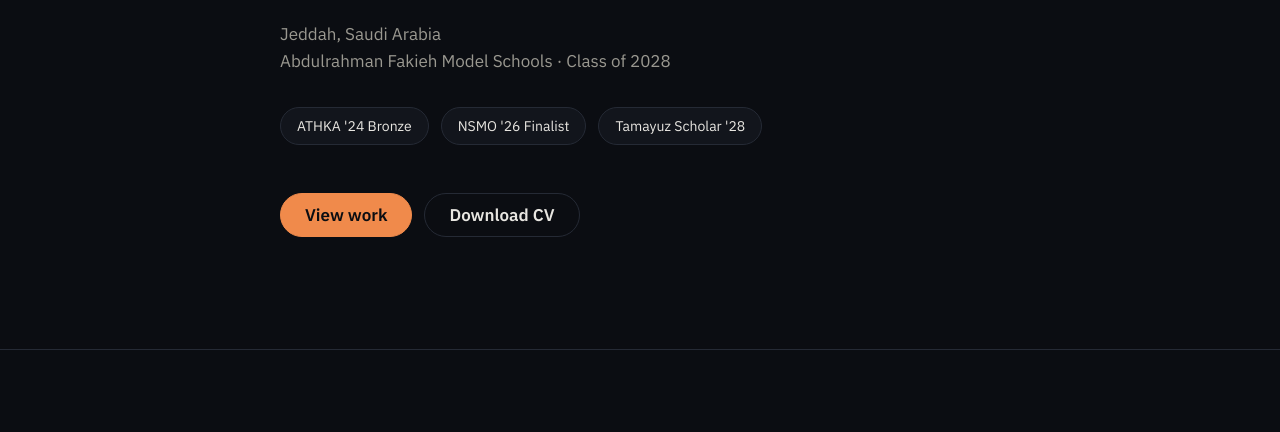
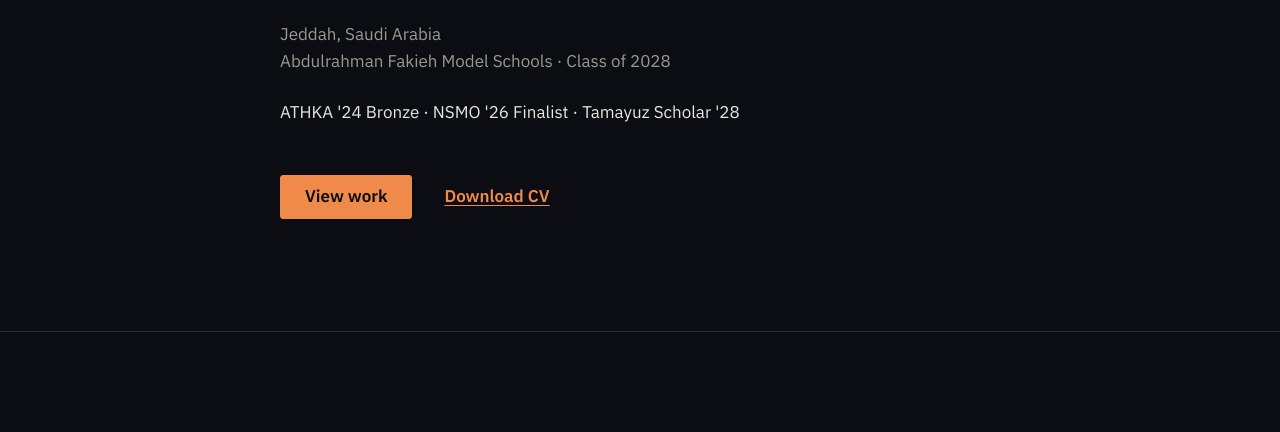
Before and after one commit to Kuriyeatsuchi/kuriyeatsuchi.github.io, an Astro site: page / in a window 1280 px wide. Shown: the part 368-800 px from the top of the page. Built offline with nearby package versions, Linux system fonts and the light colour scheme; Astro itself is replaced by a stand-in of ours.

Commit message:
Small corners, one filled button, hero proof line without boxes
Radius drops to 3px and pill shapes are gone. 'View work' is the only filled
button; both 'Download CV' links are plain text links. The hero proof chips
become one line separated by ' · '.

```diff
--- a/src/components/Contact.astro
+++ b/src/components/Contact.astro
@@ -48,9 +48,9 @@ const display = (url: string): string => url.replace(/^https?:\/\/(www\.)?/, '')
 
     {
       identity.cvHref && (
-        <a class="btn btn-secondary contact__cv" href={identity.cvHref} download>
-          {ui.contact.downloadCv}
-        </a>
+        <p class="contact__cv">
+          <a href={identity.cvHref} download>{ui.contact.downloadCv}</a>
+        </p>
       )
     }
   </div>
@@ -104,6 +104,7 @@ const display = (url: string): string => url.replace(/^https?:\/\/(www\.)?/, '')
   }
 
   .contact__cv {
-    margin-top: var(--space-7);
+    margin-top: var(--space-6);
+    font-weight: 600;
   }
 </style>
--- a/src/components/Hero.astro
+++ b/src/components/Hero.astro
@@ -22,13 +22,14 @@ import { identity, proofChips, ui } from '../content/site';
 
     {
       proofChips.length > 0 && (
-        <ul class="chips">
-          {proofChips.map((chip) => (
-            <li class="chip">
-              {chip}
-            </li>
+        <p class="hero__proof">
+          {proofChips.map((item, i) => (
+            <>
+              {i > 0 && <span class="hero__sep"> · </span>}
+              <span class="hero__item">{item}</span>
+            </>
           ))}
-        </ul>
+        </p>
       )
     }
 
@@ -36,7 +37,7 @@ import { identity, proofChips, ui } from '../content/site';
       <a class="btn btn-primary" href="#projects">{ui.hero.viewWork}</a>
       {
         identity.cvHref && (
-          <a class="btn btn-secondary" href={identity.cvHref} download>
+          <a class="hero__cv" href={identity.cvHref} download>
             {ui.hero.downloadCv}
           </a>
         )
@@ -74,7 +75,7 @@ import { identity, proofChips, ui } from '../content/site';
   /* On narrow screens, stack "School · Class of 2028" instead of wrapping
      with a dangling separator. Text is unchanged. */
   @media (max-width: 479px) {
-    .hero__sep {
+    .hero__subline .hero__sep {
       display: none;
     }
 
@@ -83,27 +84,24 @@ import { identity, proofChips, ui } from '../content/site';
     }
   }
 
-  .chips {
-    display: flex;
-    flex-wrap: wrap;
-    gap: var(--space-3);
-    list-style: none;
-    margin-top: var(--space-6);
+  .hero__proof {
+    margin-top: var(--space-5);
   }
 
-  .chip {
-    padding: var(--space-1) var(--space-4);
-    border: 1px solid var(--border);
-    border-radius: var(--radius-pill);
-    background: var(--surface);
-    font-size: var(--step--1);
-    line-height: 2;
+  /* Keep each item whole when the line wraps. */
+  .hero__item {
+    white-space: nowrap;
   }
 
   .hero__actions {
     display: flex;
     flex-wrap: wrap;
-    gap: var(--space-3);
+    align-items: center;
+    gap: var(--space-3) var(--space-6);
     margin-top: var(--space-7);
   }
+
+  .hero__cv {
+    font-weight: 600;
+  }
 </style>
--- a/src/styles/global.css
+++ b/src/styles/global.css
@@ -167,7 +167,7 @@ strong {
 /* ------------------------------------------------------------------ */
 
 /* Standalone metrics only: HCGCC stat values, timeline dates, training dates.
-   Digits inside sentences, headings, chips and bullets use the normal fonts. */
+   Digits inside sentences, headings, bullets and the hero lines use the normal fonts. */
 .mono {
   font-family: var(--font-mono);
   font-size: 0.94em;
@@ -295,7 +295,7 @@ strong {
   justify-content: center;
   min-height: 44px;
   padding: 0 var(--space-5);
-  border-radius: var(--radius-pill);
+  border-radius: var(--radius);
   font-weight: 600;
   font-size: var(--step-0);
   text-decoration: none;
@@ -311,16 +311,6 @@ strong {
 .btn-primary:hover {
   background: var(--text);
   border-color: var(--text);
-}
-
-.btn-secondary {
-  background: transparent;
-  color: var(--text);
-  border: 1px solid var(--border);
-}
-
-.btn-secondary:hover {
-  border-color: var(--text-dim);
 }
 
 /* ------------------------------------------------------------------ */
--- a/src/styles/tokens.css
+++ b/src/styles/tokens.css
@@ -36,8 +36,8 @@
   --space-7: 48px;
   --space-8: 64px;
 
-  --radius: 10px;
-  --radius-pill: 999px;
+  /* Small corners only; no pill shapes anywhere. */
+  --radius: 3px;
 
   color-scheme: dark;
 }
```
